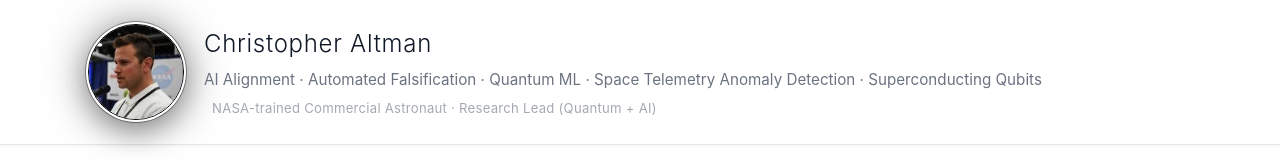
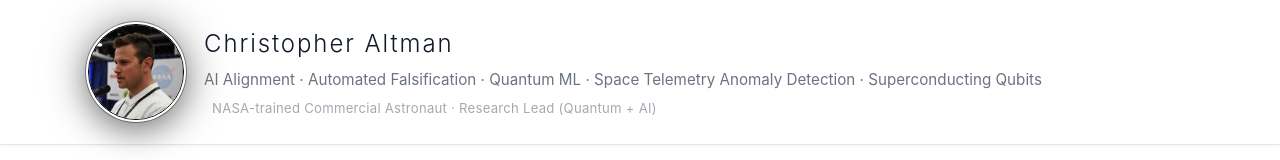
Before and after one commit to christopher-altman/christopher-altman.github.io, a plain HTML site: page index.html in a window 1280 px wide. Shown: the top 160 px of the page. Drawn offline with Linux system fonts and the light colour scheme.

Commit message:
Updated font spacing

```diff
--- a/styles.css
+++ b/styles.css
@@ -71,7 +71,7 @@ min-width: 0;
 font-size: 1.5rem;
 font-weight: 300;
 color: var(--color-primary);
-letter-spacing: 0.04em; /* try 0.01em–0.05em */
+letter-spacing: 0.08em;
 }
 
 .tagline {
@@ -685,7 +685,7 @@ input:focus {
 }
 
 @media (min-width: 768px) {
-.header .name { letter-spacing: 0.03em; }
+.header .name { letter-spacing: 0.08  em; }
 }
 
 /* Collaborations */
```
